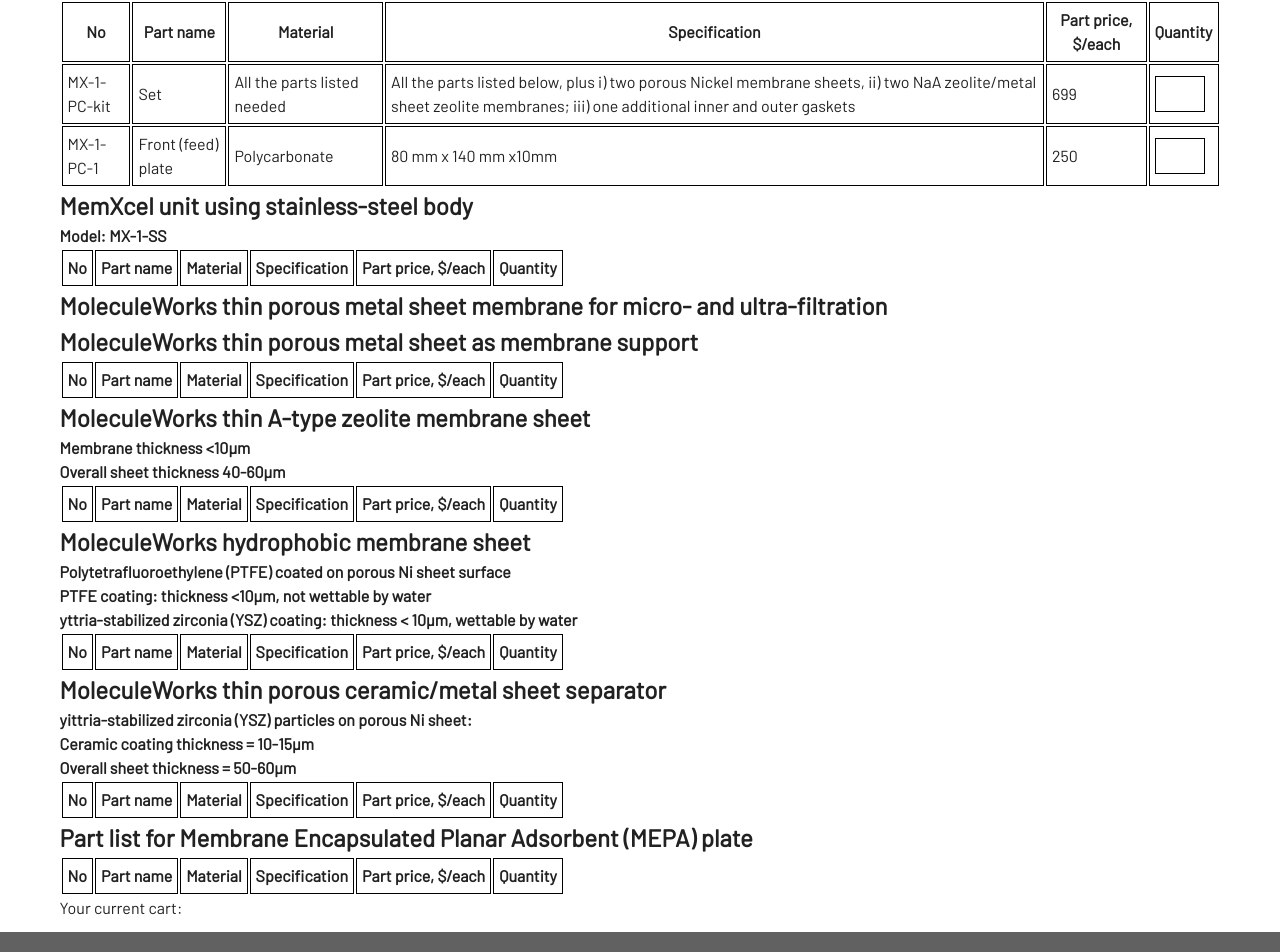
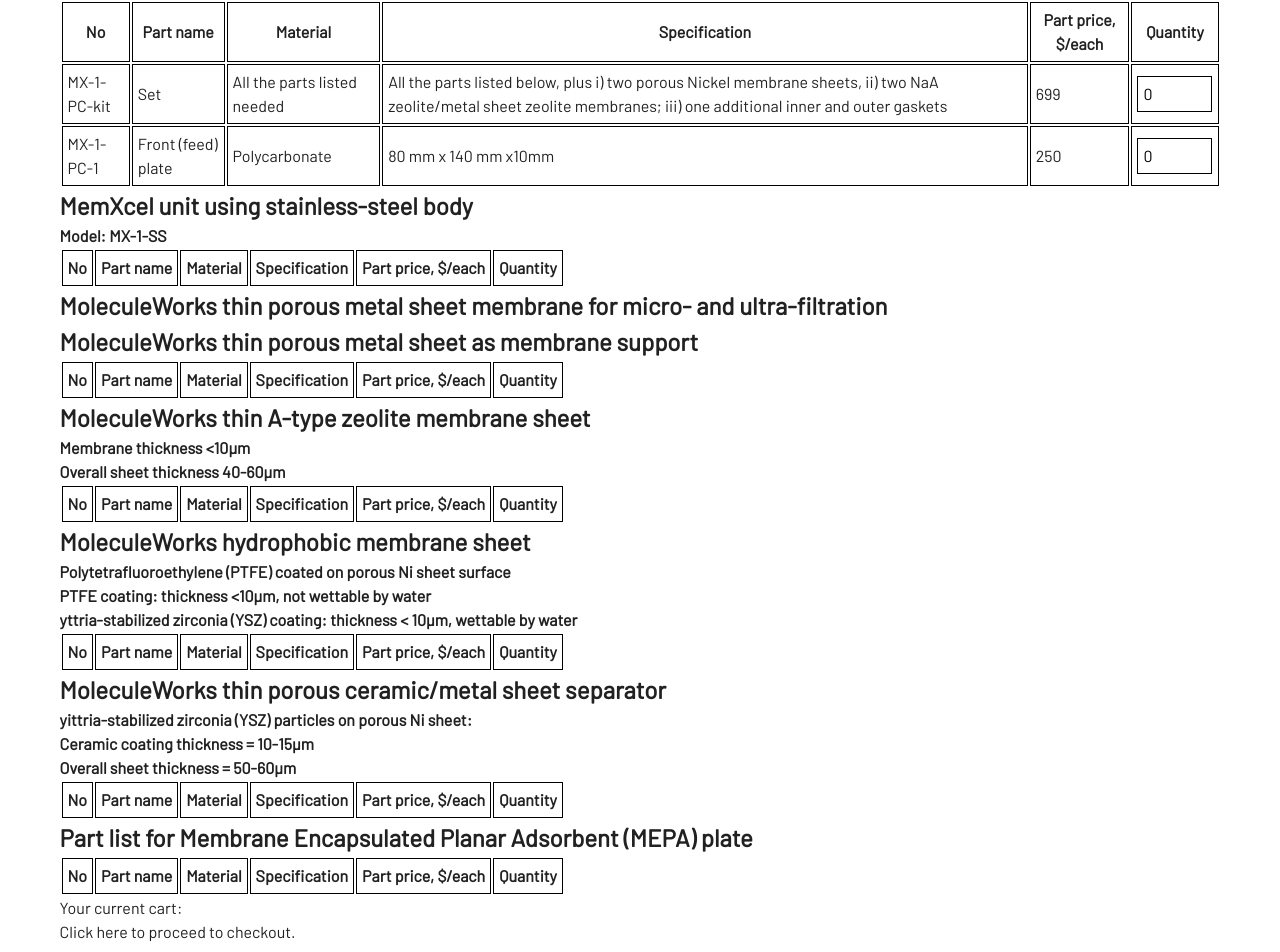
Before and after one commit to ybot1122/moleculeworks, a Vue app: page /orderForm in a window 1280 px wide. Shown: the part 236-1188 px from the top of the page. Built offline with nearby package versions, Linux system fonts and the light colour scheme.

Commit message:
Uses quantity selector

```diff
--- a/src/components/ProductCategory.vue
+++ b/src/components/ProductCategory.vue
@@ -18,7 +18,7 @@
         <td>{{ item.specification }}</td>
         <td>{{ item.partPrice }}</td>
         <td>
-          <input type="number" />
+          <QuantitySelector />
         </td>
       </tr>
     </table>
@@ -26,9 +26,13 @@
 </template>
 
 <script>
+import QuantitySelector from './QuantitySelector'
+
 export default {
   name: "ProductCategory",
-  components: {},
+  components: {
+    QuantitySelector,
+  },
   props: {
     title: Array,
     subtitle: Array,
@@ -55,10 +59,4 @@
   padding: 5px;
   margin: 0px;
 }
-
-input {
-  width: 50px;
-  padding: 5px;
-  border: 1px black solid;
-}
 </style>
--- a/src/components/ProductList.vue
+++ b/src/components/ProductList.vue
@@ -39,6 +39,9 @@
     <div>
       Your current cart:
     </div>
+    <div>
+      Click here to proceed to checkout.
+    </div>
 </v-container>
 </template>
 
--- /dev/null
+++ b/src/components/QuantitySelector.vue
@@ -0,0 +1,29 @@
+<template>
+     <input type="number" v-model.number="positiveNumber" @input="filterNonPositive">
+</template>
+
+<script>
+export default {
+  name: "QuantitySelector",
+  components: {},
+  props: {},
+  created: () => {},
+  data: () => ({
+    positiveNumber: 0
+  }),
+  methods: {
+    filterNonPositive() {
+      if (this.positiveNumber < 0 || isNaN(this.positiveNumber) || !Number.isInteger(this.positiveNumber)) {
+          this.positiveNumber = 0;
+      }
+    }
+  }
+};
+</script>
+<style scoped>
+input {
+  width: 75px;
+  padding: 5px;
+  border: 1px black solid;
+}
+</style>
```
